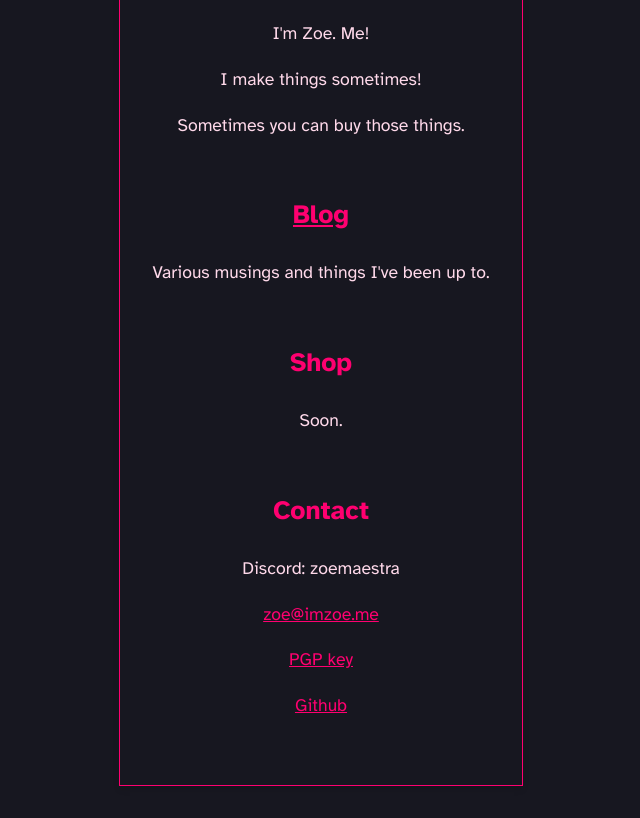
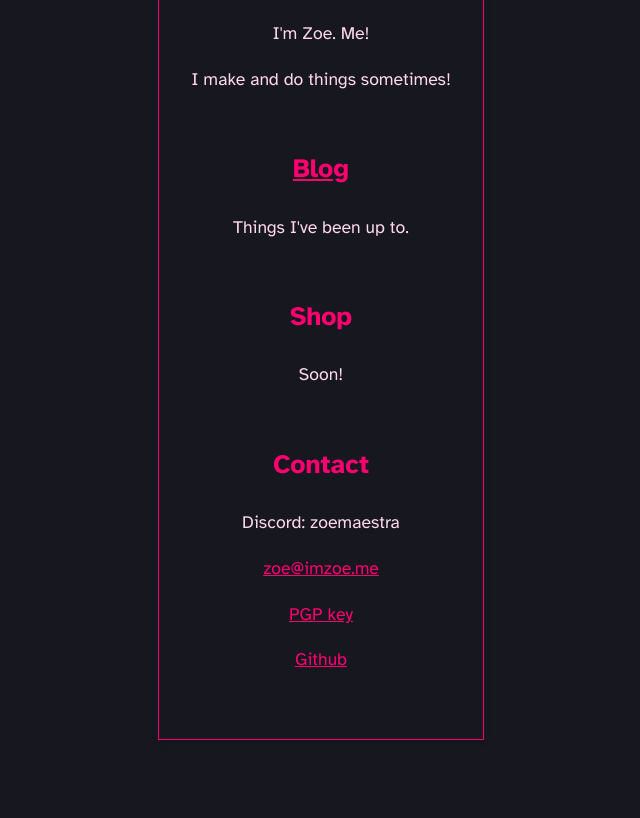
Before and after one commit to zoemaestra/website, a plain HTML site: page index.html in a window 1280 px wide. Shown: the part 132-950 px from the top of the page, without its empty margins (319-959 px from the left). After the commit the page ends 904 px from the top, so only its background shows below. Drawn offline with Linux system fonts and the light colour scheme.

```diff
--- a/index.html
+++ b/index.html
@@ -18,18 +18,17 @@
         <section>
             <h1>imzoe.me</h1>
             <p class="sub">I'm Zoe. Me!</p>
-            <p class="sub">I make things sometimes!</p>
-            <p class="sub">Sometimes you can buy those things.</p>
+            <p class="sub">I make and do things sometimes!</p>
         </section>
 
         <section>
             <h2><a href="./blog.html">Blog</a></h2>
-            <p class="sub">Various musings and things I've been up to.</p>
+            <p class="sub">Things I've been up to.</p>
         </section>
 
         <section>
             <h2>Shop</h2>
-            <p class="sub">Soon.</p>
+            <p class="sub">Soon!</p>
             <!--<p><a href="">Buy stuff from my store</a></p>-->
         </section>
 
--- a/styles.css
+++ b/styles.css
@@ -67,6 +67,7 @@ figcaption {
 }
 
 .key{
+    text-align: left;
     white-space: pre-line;
 }
 
```
Also changed, not shown: pgp.html (+3 -2 lines).
